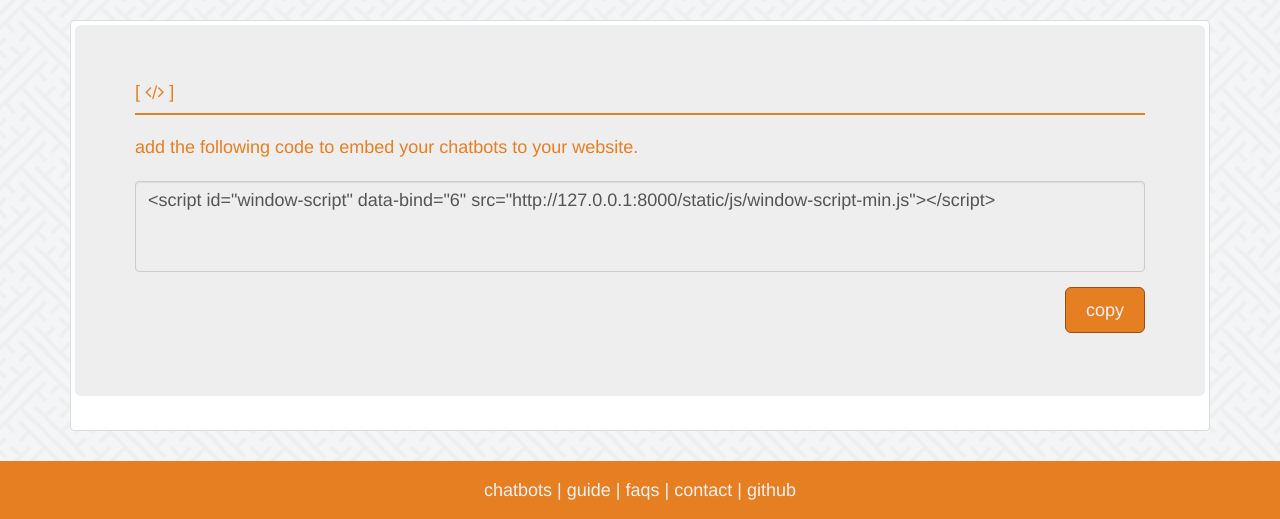
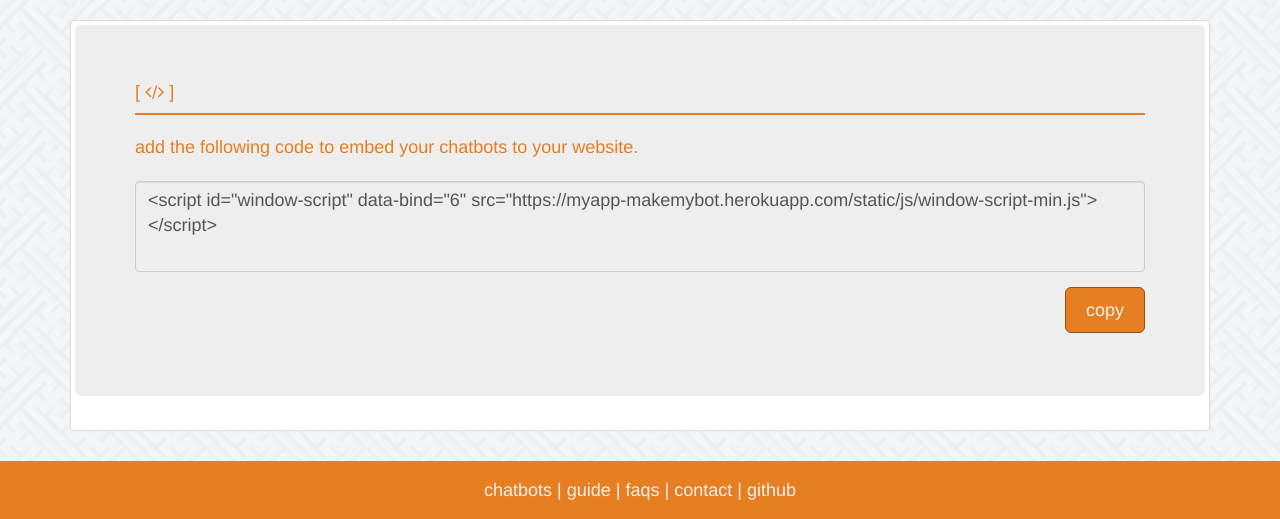
Before and after one commit to kaushalmeena1996/myapp-makemybot, a Django app: page /embed in a window 1280 px wide. Shown: the part 109-628 px from the top of the page. Run offline with Django 3.2, Linux system fonts and the light colour scheme; a user stored in the database is signed in; data comes from the database, SQL or seed files in the repository; some libraries are stand-ins or nearby versions.

Commit message:
settings added allowed host

```diff
--- a/botapp/templates/embed.html
+++ b/botapp/templates/embed.html
@@ -7,7 +7,7 @@
             <span class="font-size-sm">add the following code to embed your chatbots to your website.</span><br><br>
             <div class="form-group">
                 <textarea id="embedCode" class="form-control fixed-textarea font-size-sm" rows="3" readonly>
-&lt;script id=&quot;window-script&quot; data-bind=&quot;{{botId}}&quot; src=&quot;http://127.0.0.1:8000/static/js/window-script-min.js&quot;&gt;&lt;/script&gt;
+&lt;script id=&quot;window-script&quot; data-bind=&quot;{{botId}}&quot; src=&quot;https://myapp-makemybot.herokuapp.com/static/js/window-script-min.js&quot;&gt;&lt;/script&gt;
                 </textarea>
             </div>
             <div class="form-group text-right">
--- a/makemybot/settings.py
+++ b/makemybot/settings.py
@@ -25,7 +25,9 @@ SECRET_KEY = 'hxlesz(29vxk3m85zaosu3gd7=6xl$dd(9+p0v_s(asbxegr^1'
 # SECURITY WARNING: don't run with debug turned on in production!
 DEBUG = True
 
-ALLOWED_HOSTS = []
+ALLOWED_HOSTS = [
+    u'myapp-makemybot.herokuapp.com'
+]
 
 
 # Application definition
```
Also changed, not shown: 1 other file.
